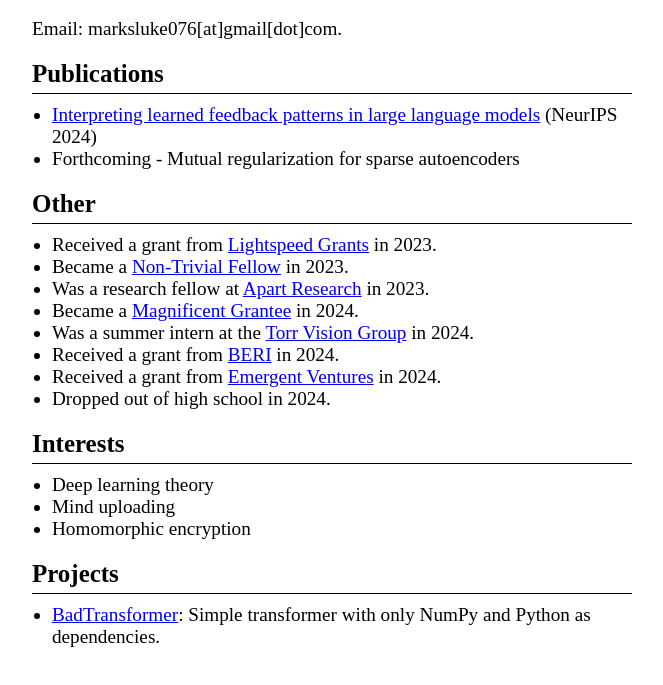
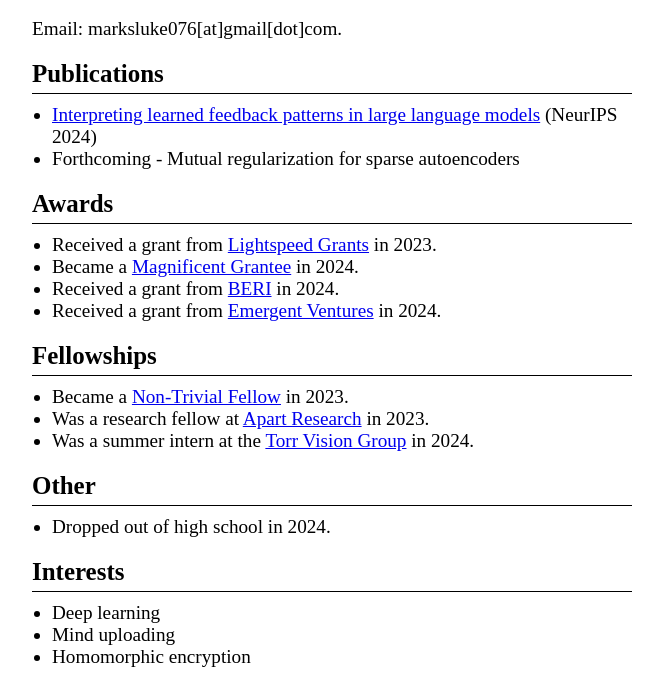
Before and after one commit to luke-marks0/luke-marks0.github.io, a plain HTML site: page index.html in a window 1280 px wide. Shown: the part 115-800 px from the top of the page, without its empty margins (308-971 px from the left). Drawn offline with Linux system fonts and the light colour scheme.

Commit message:
Reorganize index.html

```diff
--- a/index.html
+++ b/index.html
@@ -87,21 +87,29 @@
                     <li>Forthcoming - Mutual regularization for sparse autoencoders</li>
                 </ul>
 
+                <h2 class="section-title">Awards</h2>
+                <ul>
+                    <li>Received a grant from <a href="https://lightspeedgrants.org">Lightspeed Grants</a> in 2023.</li>
+                    <li>Became a <a href="https://www.magnificentgrants.com">Magnificent Grantee</a> in 2024.</li>
+                    <li>Received a grant from <a href="https://existence.org">BERI</a> in 2024.</li>
+                    <li>Received a grant from <a href="https://www.mercatus.org/emergent-ventures">Emergent Ventures</a> in 2024.</li>
+                </ul>
+
+                <h2 class="section-title">Fellowships</h2>
+                <ul>
+                    <li>Became a <a href="https://www.non-trivial.org">Non-Trivial Fellow</a> in 2023.</li>
+                    <li>Was a research fellow at <a href="https://www.apartresearch.com">Apart Research</a> in 2023.</li>
+                    <li>Was a summer intern at the <a href="https://torrvision.com">Torr Vision Group</a> in 2024.</li>
+                </ul>
+
                 <h2 class="section-title">Other</h2>
                 <ul>
-                    <li>Received a grant from <a href="https://lightspeedgrants.org">Lightspeed Grants</a> in 2023.</li>
-                    <li>Became a <a href="https://www.non-trivial.org">Non-Trivial Fellow</a> in 2023.</li>
-                    <li>Was a research fellow at <a href="https://www.apartresearch.com">Apart Research</a> in 2023.</li>
-                    <li>Became a <a href="https://www.magnificentgrants.com">Magnificent Grantee</a> in 2024.</li>
-                    <li>Was a summer intern at the <a href="https://torrvision.com">Torr Vision Group</a> in 2024.</li>
-                    <li>Received a grant from <a href="https://existence.org">BERI</a> in 2024.</li>
-                    <li>Received a grant from <a href="https://www.mercatus.org/emergent-ventures">Emergent Ventures</a> in 2024.</li>
                     <li>Dropped out of high school in 2024.</li>
                 </ul>
 
                 <h2 class="section-title">Interests</h2>
                 <ul>
-                    <li>Deep learning theory</li>
+                    <li>Deep learning</li>
                     <li>Mind uploading</li>
                     <li>Homomorphic encryption</li>
                 </ul>
```
